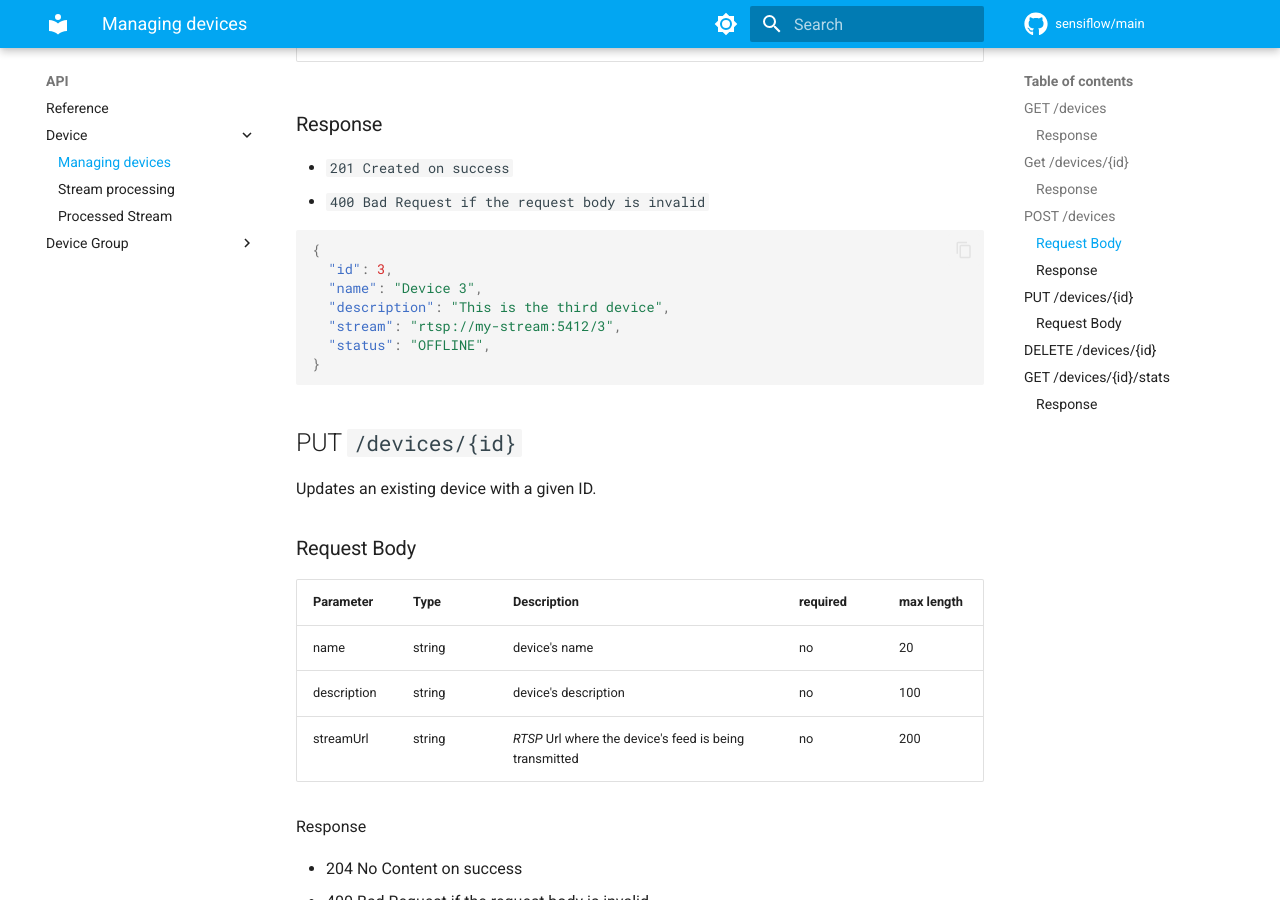
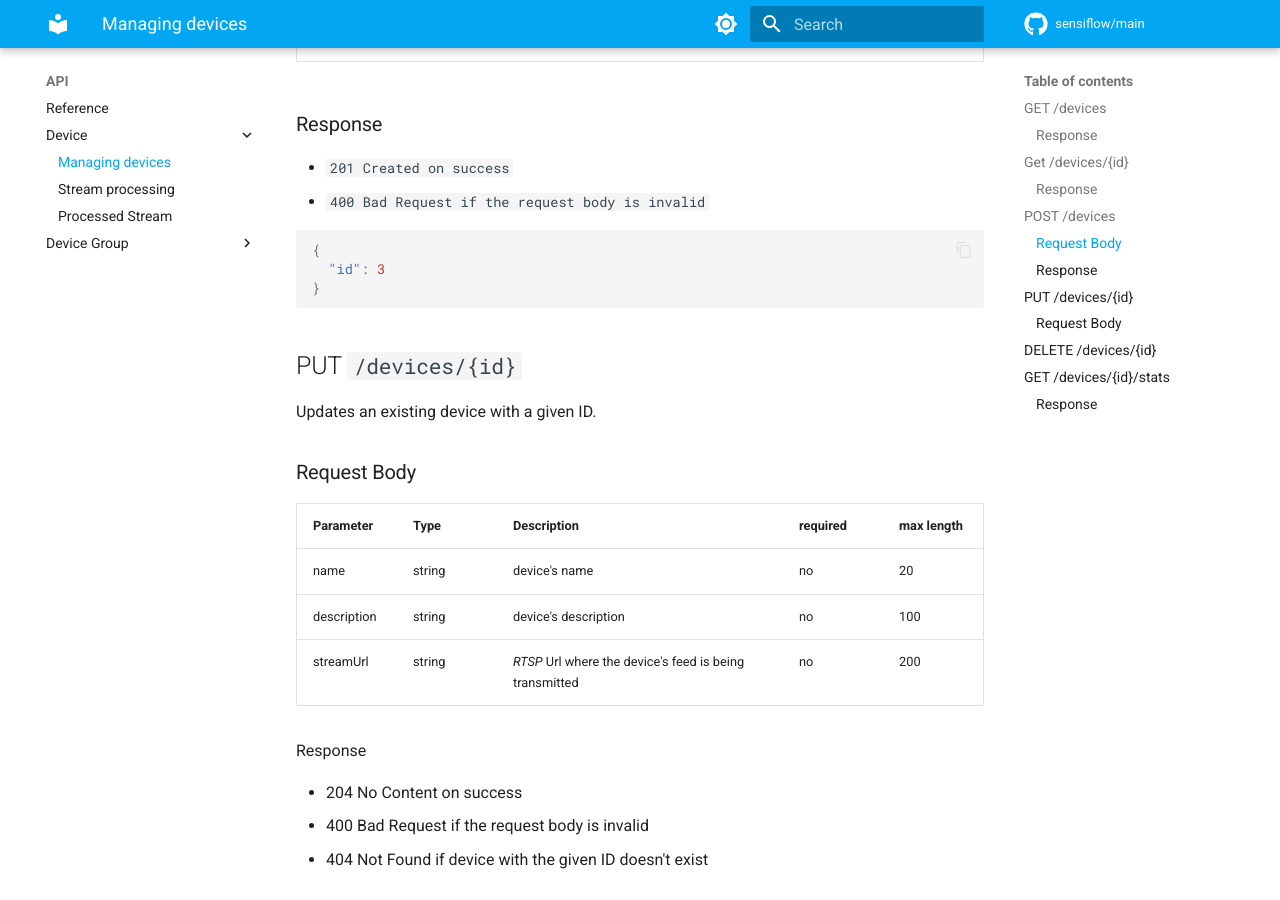
Before and after one commit to sensiflow/main, an MkDocs documentation site: the page built from docs/api/device/general.md, in a window 1280 px wide and 900 px high, scrolled down 1862 px. Built offline with MkDocs 1.6.1 and Material for MkDocs 9.7.7, drawn with Linux system fonts in a browser that asks for light colours; comment, search, counter and statistics services are not loaded.

Commit message:
Changed POST /devices json response; Added info about PUT /groups/{id}/devices;

````diff
--- a/docs/api/device/general.md
+++ b/docs/api/device/general.md
@@ -83,11 +83,7 @@
 ```json
 
 {
-  "id": 3,
-  "name": "Device 3",
-  "description": "This is the third device",
-  "stream": "rtsp://my-stream:5412/3",
-  "status": "OFFLINE",
+  "id": 3
 }
 ```
 
````
Also changed, not shown: docs/api/device-group/general.md (+7 -0 lines).
